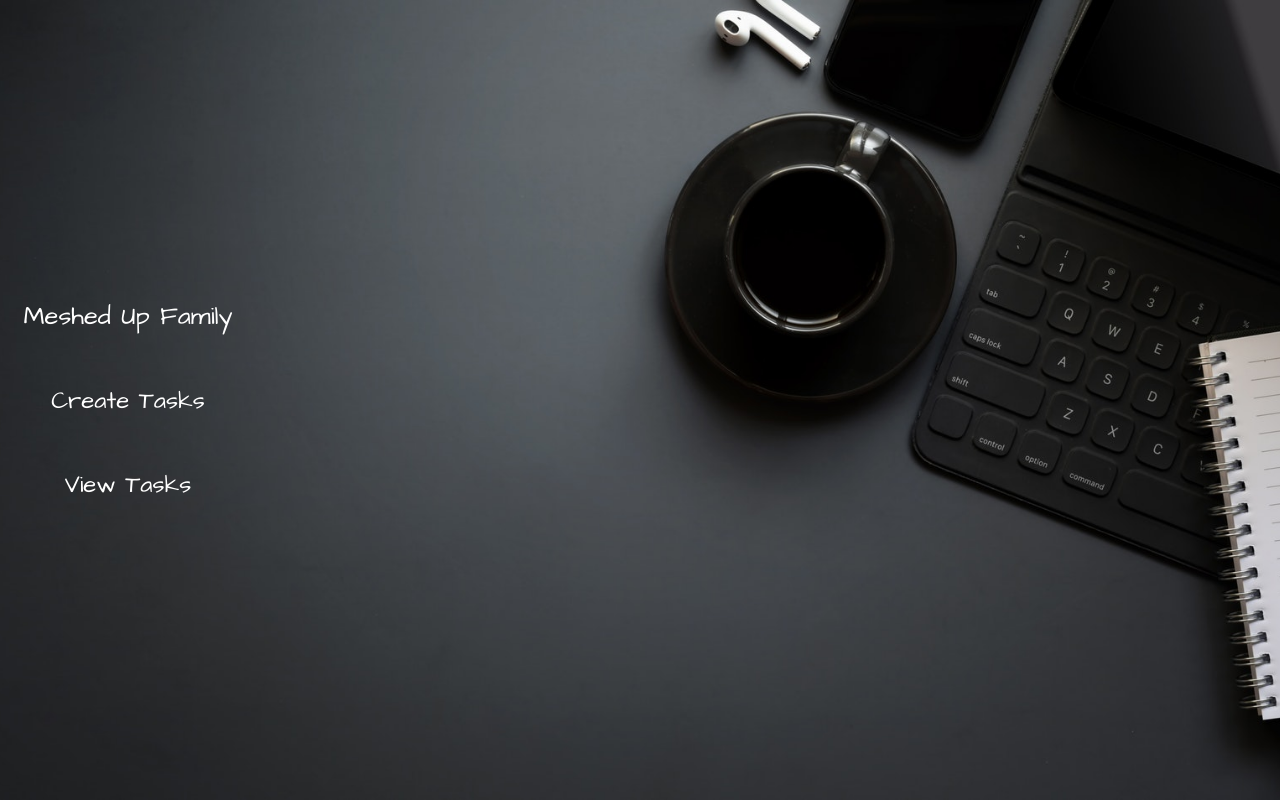
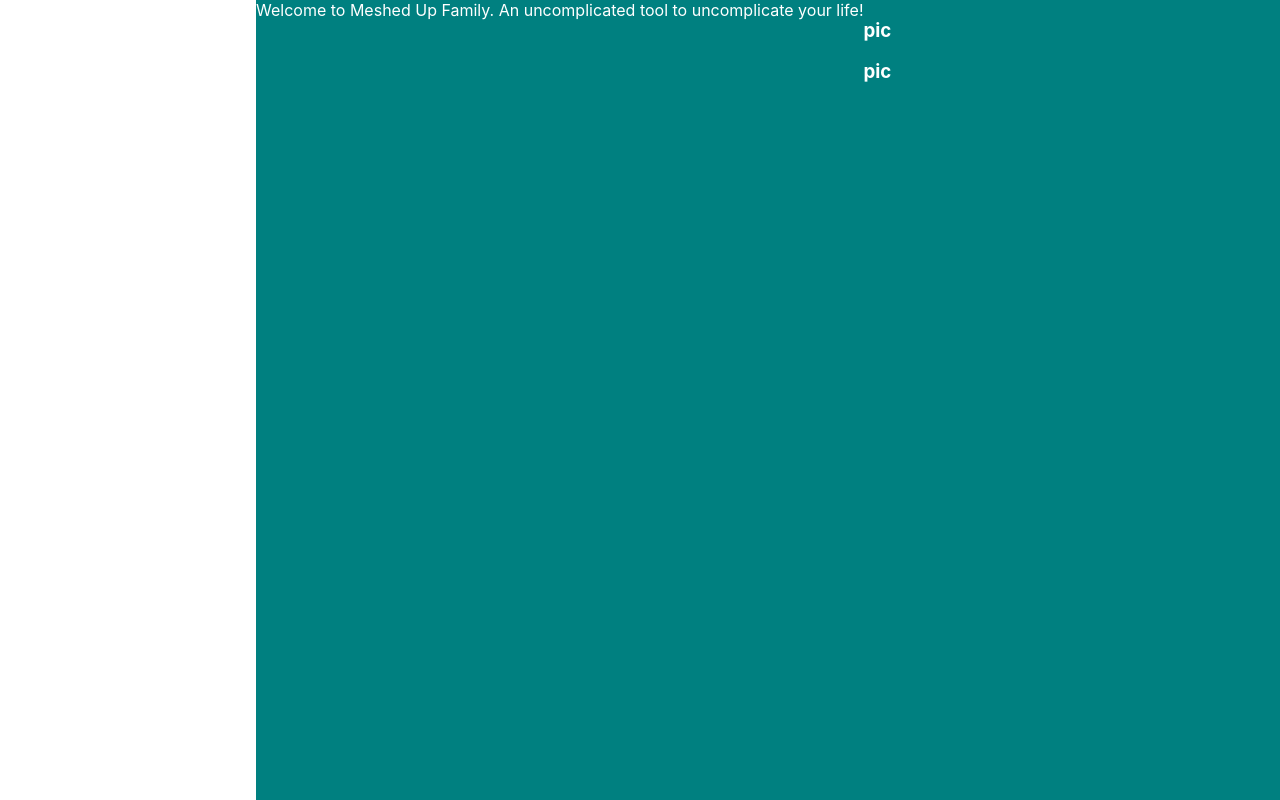
Before and after one commit to Kashiff11/Meshed, a React (Create React App) app: page / in a window 1280 px wide. Built offline with nearby package versions, Linux system fonts and the light colour scheme; no server answers.

Commit message:
Main page Styling started

```diff
--- a/src/App.css
+++ b/src/App.css
@@ -1,7 +1,9 @@
-@import url('https://fonts.googleapis.com/css2?family=Architects+Daughter&display=swap');
+@import url("https://fonts.googleapis.com/css2?family=Architects+Daughter&display=swap");
+
+@import url("https://fonts.googleapis.com/css2?family=Pridi:wght@200&display=swap");
 
 body {
-  background-image: url(./images/pexels-bongkarn-thanyakij-3751600\ \(1\).jpg);
+  background-image: url(./images/pexels-bongkarn-thanyakij-3751600\\(1\).jpg);
   background-size: cover;
   background-position: center;
   background-attachment: fixed;
@@ -15,7 +17,7 @@ body {
 
 .navigationBar {
   position: fixed;
-  display:flex;
+  display: flex;
   flex-direction: column;
   justify-content: center;
   align-items: center;
@@ -24,16 +26,15 @@ body {
 }
 
 .websiteName {
-  font-family: 'Architects Daughter', cursive;
+  font-family: "Architects Daughter", cursive;
   font-size: 1.6rem;
   font-weight: lighter;
   color: white;
   text-decoration: none;
 }
 
-
 .main {
-  display:flex;
+  display: flex;
   justify-content: center;
   align-items: center;
   height: 100%;
@@ -42,7 +43,7 @@ body {
 }
 
 .button {
-  font-family: 'Architects Daughter', cursive;
+  font-family: "Architects Daughter", cursive;
   font-size: 1.5rem;
   color: white;
   display: block;
@@ -56,7 +57,7 @@ body {
   align-items: center;
   margin-top: 3%;
   background-color: white;
-  font-family: 'Architects Daughter', cursive;
+  font-family: "Architects Daughter", cursive;
   opacity: 70%;
   border-radius: 10px;
   width: 100%;
@@ -82,14 +83,14 @@ p {
   justify-content: center;
   align-items: center;
   width: 100%;
-  font-family: 'Architects Daughter', cursive;
+  font-family: "Architects Daughter", cursive;
   font-size: 2rem;
   color: white;
   margin-top: 40%;
 }
 
 .editTaskCategory {
-  font-family: 'Architects Daughter', cursive;
+  font-family: "Architects Daughter", cursive;
   font-size: 2rem;
   color: white;
 }
@@ -105,3 +106,29 @@ p {
   height: 3rem;
   border-radius: 10px;
 }
+
+.introMainPage {
+  display: flex;
+  width: 100vw;
+  height: 100vh;
+  background-color: teal;
+}
+
+.quoteStyle {
+  color: white;
+  background-color: ;
+}
+
+.introductionStyling {
+  color: white;
+}
+
+.personalLinks {
+  color: white;
+}
+
+@media screen and (max-width: 700px) {
+}
+
+@media screen and (max-width: 425px) {
+}
--- a/src/App.js
+++ b/src/App.js
@@ -1,14 +1,19 @@
 import React, { useEffect, useState } from 'react';
 import axios from "axios"
 import { Route, Link } from "react-router-dom";
+import Quotes from "./Quotes"
 import Create from "./Create";
+import Introduction from "./Introduction"
 import View from "./View"
 import Edit from "./Edit"
+import PersonalLinks from "./PersonalLinks"
 import './App.css';
 
 function App() {
   const [tasks, setTasks] = useState([]);
   const [getTasks, setGetTasks] = useState(false);
+
+  const [quote, setQuote] = useState();
 
   useEffect(() => {
     const getData = async () => {
@@ -23,6 +28,24 @@ function App() {
     getData();
   }, [getTasks]);
 
+  useEffect(() => {
+    const getQuote = async () => {
+      const quotesAPIURL = `https://quotes-inspirational-quotes-motivational-quotes.p.rapidapi.com/quote`;
+      const response = await axios.get(quotesAPIURL, {
+        headers: {
+          "content-type":"application/octet-stream",
+          "x-rapidapi-host":"quotes-inspirational-quotes-motivational-quotes.p.rapidapi.com",
+          "x-rapidapi-key":"7af320ac61mshc1924882f1c6503p1e8b90jsnf67f0a263cb2",
+          "useQueryString":true
+        }
+      });
+      setQuote(response.data.author)
+      console.log(response.data.author)
+    }
+    getQuote();
+  }, []);
+
+
   return (
     <div className="App">
       <div className="navigationBar">
@@ -31,6 +54,13 @@ function App() {
         <Link className="button" to="/view">View Tasks</Link>
       </div>
       <div className="main">
+        <div className="introMainPage">
+          <Route exact path="/">
+            <div className="introQuote"><Quotes quote={quote}/></div>
+            <div className="introIntroduction"><Introduction /></div>
+            <div className="personalLinks"><PersonalLinks/></div>
+          </Route>
+        </div>
         <Route exact path="/view">
           <View tasks={tasks} getTasks={getTasks} setGetTasks={setGetTasks}/>
         </Route>
--- /dev/null
+++ b/src/Introduction.jsx
@@ -0,0 +1,11 @@
+import React from 'react';
+
+const Introduction = () => {
+  return (
+    <div className="introductionStyling">
+      <span>Welcome to Meshed Up Family. An uncomplicated tool to uncomplicate your life!</span>
+    </div>
+  );
+};
+
+export default Introduction;
--- /dev/null
+++ b/src/PersonalLinks.jsx
@@ -0,0 +1,12 @@
+import React from 'react';
+
+const PersonalLinks = () => {
+  return (
+    <div className="logos">
+      <h3>pic</h3>
+      <h3>pic</h3>
+    </div>
+  );
+};
+
+export default PersonalLinks;
--- /dev/null
+++ b/src/Quotes.jsx
@@ -0,0 +1,12 @@
+import React from 'react';
+
+const Quotes = (props) => {
+
+  return (
+    <div className="quoteStyle">
+      <span>{props.quote}</span>
+    </div>
+  );
+};
+
+export default Quotes;
```
